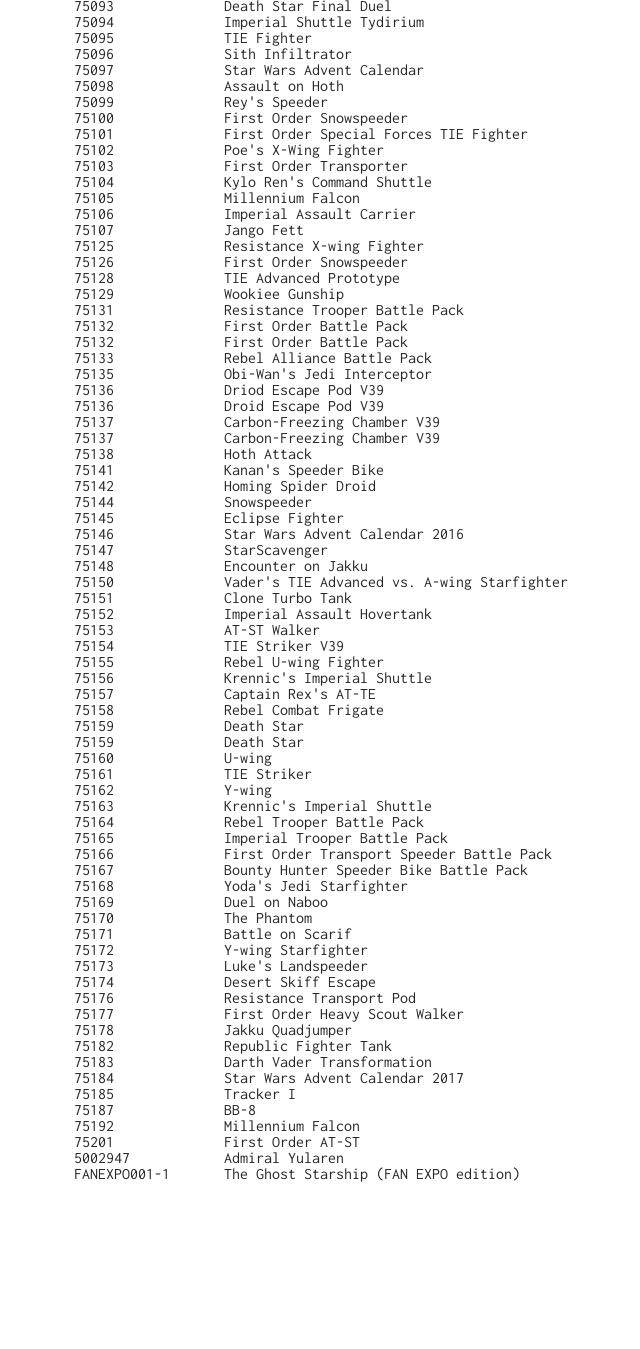
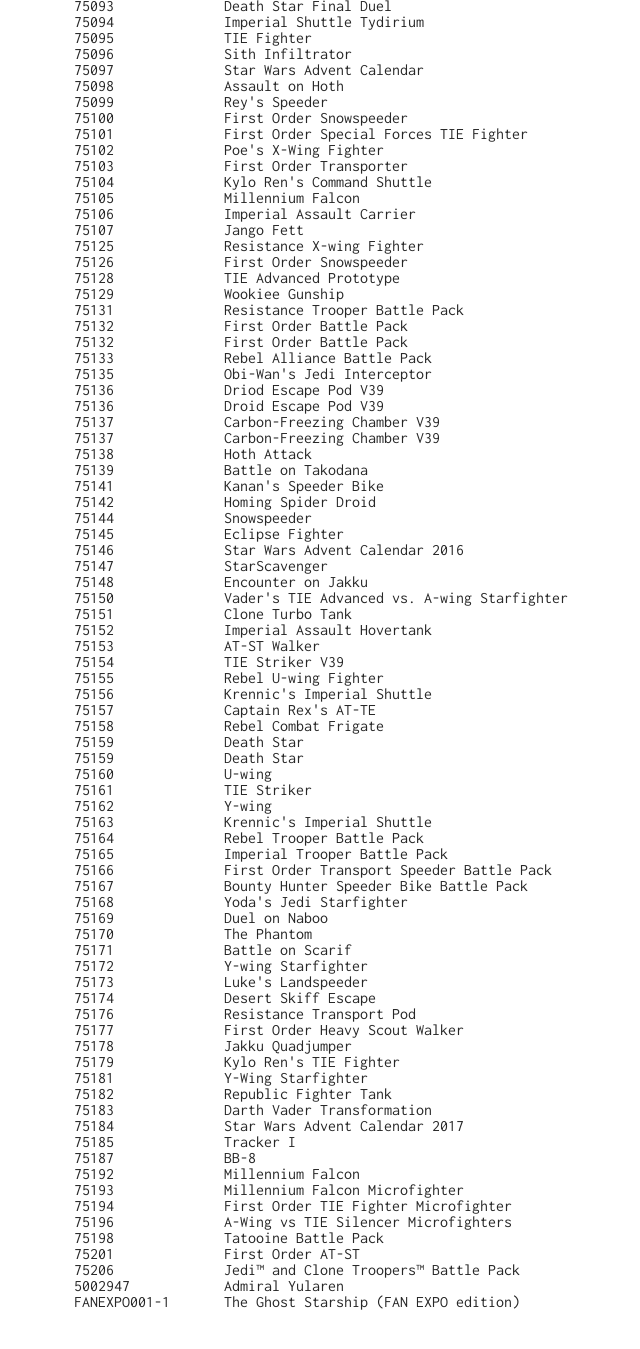
Before and after one commit to strattondev/strattonw.github.io, a Jekyll site: the page built from lego.html, in a window 1280 px wide and 1400 px high, scrolled down 1748 px. Shown: the top 1349 px of the window, without its empty margins (266-906 px from the left). Built offline with Jekyll 4.4.1, drawn with Linux system fonts in a browser that asks for light colours; before the commit the page ends 3020 px from its top, so only the background shows below that.

Commit message:
Update lego.yml

```diff
--- a/_data/lego.yml
+++ b/_data/lego.yml
@@ -379,6 +379,9 @@
 - id: 75138
   name: Hoth Attack
 
+- id: 75139
+  name: Battle on Takodana
+
 - id: 75141
   name: Kanan's Speeder Bike
 
@@ -487,6 +490,12 @@
 - id: 75178
   name: Jakku Quadjumper
 
+- id: 75179
+  name: Kylo Ren's TIE Fighter
+
+- id: 75181
+  name: Y-Wing Starfighter
+
 - id: 75182
   name: Republic Fighter Tank
 
@@ -505,8 +514,23 @@
 - id: 75192
   name: Millennium Falcon
 
+- id: 75193
+  name: Millennium Falcon Microfighter
+
+- id: 75194
+  name: First Order TIE Fighter Microfighter
+
+- id: 75196
+  name: A-Wing vs TIE Silencer Microfighters
+
+- id: 75198
+  name: Tatooine Battle Pack
+
 - id: 75201
   name: First Order AT-ST
+
+- id: 75206
+  name: Jedi™ and Clone Troopers™ Battle Pack
 
 - id: 5002947
   name: Admiral Yularen
```
